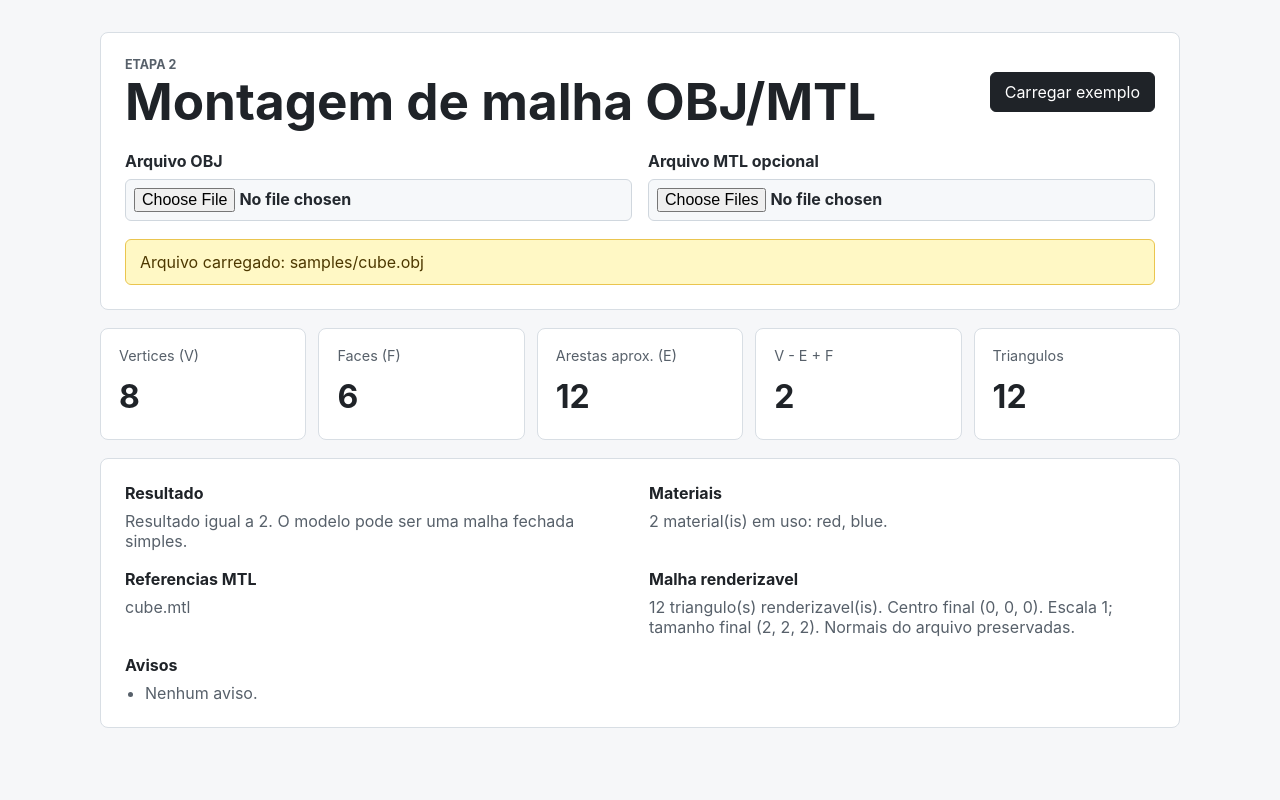
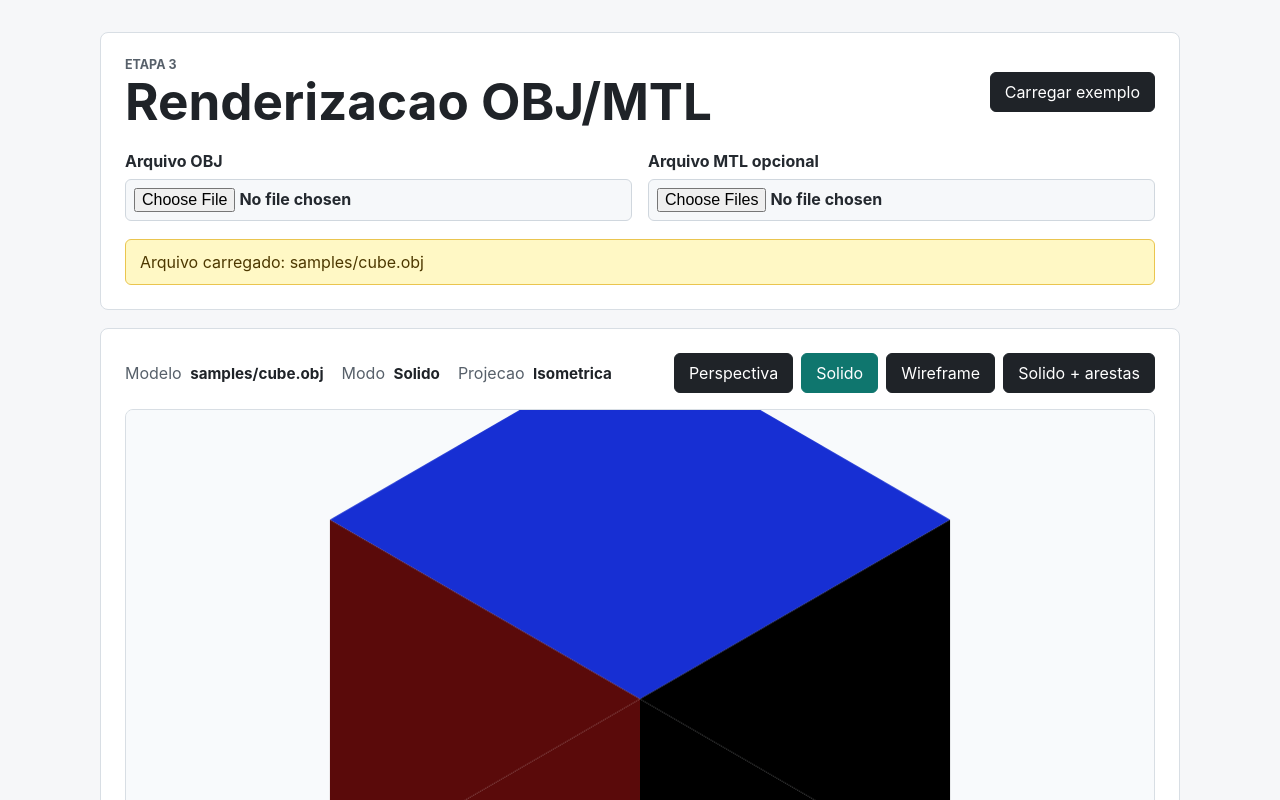
Before and after one commit to Gabeez11/Aula-08---Criar-um-Visualizador-3D-de-Poligonos, a website with bundled scripts: page index.html in a window 1280 px wide. Both pictures are taken after a click on the button "Carregar exemplo". Shown: the top 800 px of the page. Built offline with nearby package versions, Linux system fonts and the light colour scheme.

Commit message:
feat: add 3d renderer with projection and display modes

```diff
--- a/index.html
+++ b/index.html
@@ -3,7 +3,7 @@
   <head>
     <meta charset="UTF-8" />
     <meta name="viewport" content="width=device-width, initial-scale=1.0" />
-    <title>Montagem de Malha OBJ/MTL</title>
+    <title>Renderizacao OBJ/MTL</title>
     <link rel="stylesheet" href="./styles.css" />
   </head>
   <body>
@@ -11,8 +11,8 @@
       <section class="panel">
         <div class="header">
           <div>
-            <p class="eyebrow">Etapa 2</p>
-            <h1>Montagem de malha OBJ/MTL</h1>
+            <p class="eyebrow">Etapa 3</p>
+            <h1>Renderizacao OBJ/MTL</h1>
           </div>
           <button id="loadSample" type="button">Carregar exemplo</button>
         </div>
@@ -32,6 +32,40 @@
         <div id="message" class="message" role="status">
           Selecione um .obj para ver as estatisticas do modelo.
         </div>
+      </section>
+
+      <section class="viewer" aria-label="Visualizador 3D">
+        <div class="viewer-toolbar">
+          <div class="viewer-status">
+            <span>Modelo <strong id="loadedModelName">Nenhum</strong></span>
+            <span>Modo <strong id="displayModeValue">Solido</strong></span>
+            <span>Projecao <strong id="projectionValue">Isometrica</strong></span>
+          </div>
+
+          <div class="viewer-controls" aria-label="Controles de renderizacao">
+            <button id="toggleProjection" type="button">Perspectiva</button>
+            <button
+              class="is-active"
+              type="button"
+              data-display-mode="solid"
+              aria-pressed="true"
+            >
+              Solido
+            </button>
+            <button type="button" data-display-mode="wireframe" aria-pressed="false">
+              Wireframe
+            </button>
+            <button
+              type="button"
+              data-display-mode="solid-wireframe"
+              aria-pressed="false"
+            >
+              Solido + arestas
+            </button>
+          </div>
+        </div>
+
+        <canvas id="viewerCanvas" width="960" height="540"></canvas>
       </section>
 
       <section class="stats-grid" aria-label="Estatisticas do modelo">
--- a/src/main.js
+++ b/src/main.js
@@ -5,6 +5,11 @@ import {
   calculateBoundingBoxCenter,
   calculateBoundingBoxSize,
 } from "./math/boundingBox.js";
+import {
+  CanvasRenderer,
+  DISPLAY_MODES,
+  PROJECTIONS,
+} from "./rendering/renderer.js";
 import { calculateTopology } from "./utils/topology.js";
 
 const objInput = document.querySelector("#objInput");
@@ -21,10 +26,29 @@ const materialInfo = document.querySelector("#materialInfo");
 const mtllibInfo = document.querySelector("#mtllibInfo");
 const meshInfo = document.querySelector("#meshInfo");
 const warnings = document.querySelector("#warnings");
+const viewerCanvas = document.querySelector("#viewerCanvas");
+const loadedModelName = document.querySelector("#loadedModelName");
+const displayModeValue = document.querySelector("#displayModeValue");
+const projectionValue = document.querySelector("#projectionValue");
+const projectionButton = document.querySelector("#toggleProjection");
+const displayModeButtons = document.querySelectorAll("[data-display-mode]");
+
+const renderer = new CanvasRenderer(viewerCanvas);
+let currentMesh = null;
+let pendingRedraw = null;
 
 objInput.addEventListener("change", loadSelectedFiles);
 mtlInput.addEventListener("change", loadSelectedFiles);
 loadSampleButton.addEventListener("click", loadSample);
+projectionButton.addEventListener("click", toggleProjection);
+displayModeButtons.forEach((button) => {
+  button.addEventListener("click", () => setDisplayMode(button.dataset.displayMode));
+});
+document.addEventListener("keydown", handleKeyboardShortcut);
+window.addEventListener("resize", redraw);
+
+updateRendererStatus();
+redraw();
 
 async function loadSelectedFiles() {
   const objFile = objInput.files?.[0];
@@ -117,7 +141,10 @@ function renderModelSummary(model, fileName) {
   });
 
   renderWarnings(model.warnings);
+  currentMesh = mesh;
+  loadedModelName.textContent = fileName;
   message.textContent = `Arquivo carregado: ${fileName}`;
+  redraw();
 }
 
 function renderWarnings(items) {
@@ -138,6 +165,8 @@ function renderWarnings(items) {
 }
 
 function resetUI(text) {
+  currentMesh = null;
+  loadedModelName.textContent = "Nenhum";
   vertexCount.textContent = "0";
   faceCount.textContent = "0";
   edgeCount.textContent = "0";
@@ -149,6 +178,7 @@ function resetUI(text) {
   meshInfo.textContent = "Nenhuma malha montada.";
   warnings.replaceChildren();
   message.textContent = text;
+  redraw();
 }
 
 function formatMeshInfo(mesh) {
@@ -180,3 +210,90 @@ function formatNumber(value) {
 
   return value.toFixed(3).replace(/\.?0+$/, "");
 }
+
+function toggleProjection() {
+  const nextProjection =
+    renderer.projection === PROJECTIONS.ISOMETRIC
+      ? PROJECTIONS.PERSPECTIVE
+      : PROJECTIONS.ISOMETRIC;
+
+  renderer.setProjection(nextProjection);
+  updateRendererStatus();
+  redraw();
+}
+
+function setDisplayMode(displayMode) {
+  renderer.setDisplayMode(displayMode);
+  updateRendererStatus();
+  redraw();
+}
+
+function handleKeyboardShortcut(event) {
+  if (event.ctrlKey || event.metaKey || event.altKey || event.defaultPrevented) {
+    return;
+  }
+
+  const key = event.key.toLowerCase();
+
+  if (key === "p") {
+    event.preventDefault();
+    toggleProjection();
+    return;
+  }
+
+  if (key === "w") {
+    event.preventDefault();
+    setDisplayMode(DISPLAY_MODES.WIREFRAME);
+    return;
+  }
+
+  if (key === "s") {
+    event.preventDefault();
+    setDisplayMode(DISPLAY_MODES.SOLID);
+  }
+}
+
+function updateRendererStatus() {
+  displayModeValue.textContent = formatDisplayMode(renderer.displayMode);
+  projectionValue.textContent = formatProjection(renderer.projection);
+  projectionButton.textContent =
+    renderer.projection === PROJECTIONS.ISOMETRIC
+      ? "Perspectiva"
+      : "Isometrica";
+
+  displayModeButtons.forEach((button) => {
+    const isActive = button.dataset.displayMode === renderer.displayMode;
+    button.classList.toggle("is-active", isActive);
+    button.setAttribute("aria-pressed", String(isActive));
+  });
+}
+
+function redraw() {
+  if (pendingRedraw !== null) {
+    cancelAnimationFrame(pendingRedraw);
+  }
+
+  pendingRedraw = requestAnimationFrame(() => {
+    pendingRedraw = null;
+    renderer.render(currentMesh);
+  });
+}
+
+function formatDisplayMode(displayMode) {
+  const labels = {
+    [DISPLAY_MODES.SOLID]: "Solido",
+    [DISPLAY_MODES.WIREFRAME]: "Wireframe",
+    [DISPLAY_MODES.SOLID_WIREFRAME]: "Solido + wireframe",
+  };
+
+  return labels[displayMode] ?? displayMode;
+}
+
+function formatProjection(projection) {
+  const labels = {
+    [PROJECTIONS.ISOMETRIC]: "Isometrica",
+    [PROJECTIONS.PERSPECTIVE]: "Perspectiva",
+  };
+
+  return labels[projection] ?? projection;
+}
--- /dev/null
+++ b/src/rendering/renderer.js
@@ -0,0 +1,350 @@
+import {
+  crossProduct,
+  normalizeVector,
+  subtractVectors,
+  vectorLength,
+} from "../math/vector3.js";
+
+export const PROJECTIONS = Object.freeze({
+  ISOMETRIC: "isometric",
+  PERSPECTIVE: "perspective",
+});
+
+export const DISPLAY_MODES = Object.freeze({
+  SOLID: "solid",
+  WIREFRAME: "wireframe",
+  SOLID_WIREFRAME: "solid-wireframe",
+});
+
+const DEFAULT_MATERIAL_COLOR = [0.62, 0.68, 0.76];
+const BACKGROUND_COLOR = "#f8fafc";
+const WIREFRAME_COLOR = "rgba(20, 24, 31, 0.82)";
+const SOLID_WIREFRAME_COLOR = "rgba(8, 13, 23, 0.58)";
+const LIGHT_DIRECTION = normalizeVector({ x: -0.35, y: 0.72, z: 0.9 });
+const ISOMETRIC_Y_ROTATION = -Math.PI / 4;
+const ISOMETRIC_X_ROTATION = Math.atan(1 / Math.sqrt(2));
+const PERSPECTIVE_CAMERA_DISTANCE = 4;
+const PERSPECTIVE_FOCAL_LENGTH = 4;
+const FRONT_FACE_EPSILON = 1e-6;
+
+export class CanvasRenderer {
+  constructor(canvas) {
+    this.canvas = canvas;
+    this.context = canvas.getContext("2d");
+    this.projection = PROJECTIONS.ISOMETRIC;
+    this.displayMode = DISPLAY_MODES.SOLID;
+  }
+
+  setProjection(projection) {
+    if (!Object.values(PROJECTIONS).includes(projection)) {
+      throw new Error(`Projecao desconhecida: ${projection}`);
+    }
+
+    this.projection = projection;
+  }
+
+  setDisplayMode(displayMode) {
+    if (!Object.values(DISPLAY_MODES).includes(displayMode)) {
+      throw new Error(`Modo de renderizacao desconhecido: ${displayMode}`);
+    }
+
+    this.displayMode = displayMode;
+  }
+
+  render(mesh) {
+    const { width, height } = resizeCanvasToDisplaySize(this.canvas, this.context);
+
+    this.context.fillStyle = BACKGROUND_COLOR;
+    this.context.fillRect(0, 0, width, height);
+
+    if (!mesh || mesh.triangleCount === 0) {
+      drawEmptyState(this.context, width, height);
+      return;
+    }
+
+    const edgeVisibility = createSourceFaceEdgeVisibility(mesh);
+    const triangles = mesh.triangles
+      .map((triangle) =>
+        createRenderableTriangle({
+          triangle,
+          width,
+          height,
+          projection: this.projection,
+          edgeVisibility,
+        }),
+      )
+      .filter(Boolean)
+      .sort((first, second) => first.depth - second.depth);
+
+    if (
+      this.displayMode === DISPLAY_MODES.SOLID ||
+      this.displayMode === DISPLAY_MODES.SOLID_WIREFRAME
+    ) {
+      triangles.forEach((triangle) => drawSolidTriangle(this.context, triangle));
+    }
+
+    if (
+      this.displayMode === DISPLAY_MODES.WIREFRAME ||
+      this.displayMode === DISPLAY_MODES.SOLID_WIREFRAME
+    ) {
+      const color =
+        this.displayMode === DISPLAY_MODES.SOLID_WIREFRAME
+          ? SOLID_WIREFRAME_COLOR
+          : WIREFRAME_COLOR;
+
+      triangles.forEach((triangle) =>
+        drawTriangleEdges(this.context, triangle, color),
+      );
+    }
+  }
+}
+
+export function transformToCameraSpace(position) {
+  return rotateX(rotateY(position, ISOMETRIC_Y_ROTATION), ISOMETRIC_X_ROTATION);
+}
+
+export function projectCameraPoint(position, projection) {
+  if (projection === PROJECTIONS.PERSPECTIVE) {
+    const distanceFromCamera = Math.max(
+      0.1,
+      PERSPECTIVE_CAMERA_DISTANCE - position.z,
+    );
+    const perspectiveScale = PERSPECTIVE_FOCAL_LENGTH / distanceFromCamera;
+
+    return {
+      x: position.x * perspectiveScale,
+      y: position.y * perspectiveScale,
+      z: position.z,
+    };
+  }
+
+  return {
+    x: position.x,
+    y: position.y,
+    z: position.z,
+  };
+}
+
+export function isFrontFacing(normal) {
+  return normal.z > FRONT_FACE_EPSILON;
+}
+
+export function shadeMaterialColor(material, intensity) {
+  const kd = Array.isArray(material?.kd) ? material.kd : DEFAULT_MATERIAL_COLOR;
+  const shaded = kd.map((component) =>
+    Math.round(clamp01(component) * clamp01(intensity) * 255),
+  );
+
+  return `rgb(${shaded[0]}, ${shaded[1]}, ${shaded[2]})`;
+}
+
+function createRenderableTriangle({ triangle, width, height, projection, edgeVisibility }) {
+  const cameraPositions = triangle.vertices.map((vertex) =>
+    transformToCameraSpace(vertex.position),
+  );
+  const faceNormal = resolveFaceNormal(triangle, cameraPositions);
+
+  if (!isFrontFacing(faceNormal)) {
+    return null;
+  }
+
+  const intensity = Math.max(0, dotProduct(faceNormal, LIGHT_DIRECTION));
+  const points = cameraPositions
+    .map((position) => projectCameraPoint(position, projection))
+    .map((position) => toScreenPoint(position, width, height));
+
+  return {
+    points,
+    edgeMask: getTriangleEdgeMask(triangle, edgeVisibility),
+    depth:
+      cameraPositions.reduce((sum, position) => sum + position.z, 0) /
+      cameraPositions.length,
+    color: shadeMaterialColor(triangle.material, intensity),
+  };
+}
+
+function resolveFaceNormal(triangle, cameraPositions) {
+  const geometricNormal = calculateFaceNormal(cameraPositions);
+  const sourceNormal = calculateAverageSourceNormal(triangle);
+
+  if (sourceNormal && dotProduct(geometricNormal, sourceNormal) < 0) {
+    return sourceNormal;
+  }
+
+  return geometricNormal;
+}
+
+function calculateFaceNormal(cameraPositions) {
+  const firstEdge = subtractVectors(cameraPositions[1], cameraPositions[0]);
+  const secondEdge = subtractVectors(cameraPositions[2], cameraPositions[0]);
+
+  return normalizeVector(crossProduct(firstEdge, secondEdge));
+}
+
+function calculateAverageSourceNormal(triangle) {
+  if (triangle.vertices.some((vertex) => vertex.normalGenerated || !vertex.normal)) {
+    return null;
+  }
+
+  const summedNormal = triangle.vertices.reduce(
+    (sum, vertex) => {
+      const cameraNormal = transformToCameraSpace(vertex.normal);
+
+      return {
+        x: sum.x + cameraNormal.x,
+        y: sum.y + cameraNormal.y,
+        z: sum.z + cameraNormal.z,
+      };
+    },
+    { x: 0, y: 0, z: 0 },
+  );
+
+  if (vectorLength(summedNormal) === 0) {
+    return null;
+  }
+
+  return normalizeVector(summedNormal);
+}
+
+function createSourceFaceEdgeVisibility(mesh) {
+  const edgeCounts = new Map();
+
+  mesh.triangles.forEach((triangle) => {
+    getTriangleEdgeKeys(triangle).forEach((edgeKey) => {
+      if (!edgeKey) {
+        return;
+      }
+
+      edgeCounts.set(edgeKey, (edgeCounts.get(edgeKey) ?? 0) + 1);
+    });
+  });
+
+  return edgeCounts;
+}
+
+function getTriangleEdgeMask(triangle, edgeVisibility) {
+  return getTriangleEdgeKeys(triangle).map((edgeKey) => {
+    if (!edgeKey) {
+      return true;
+    }
+
+    return edgeVisibility.get(edgeKey) === 1;
+  });
+}
+
+function getTriangleEdgeKeys(triangle) {
+  if (
+    triangle.sourceFaceIndex === null ||
+    triangle.sourceVertexIndices.length !== 3
+  ) {
+    return [null, null, null];
+  }
+
+  return [0, 1, 2].map((index) => {
+    const first = triangle.sourceVertexIndices[index];
+    const second = triangle.sourceVertexIndices[(index + 1) % 3];
+    const low = Math.min(first, second);
+    const high = Math.max(first, second);
+
+    return `${triangle.sourceFaceIndex}:${low}:${high}`;
+  });
+}
+
+function toScreenPoint(position, width, height) {
+  const scale = Math.min(width, height) * 0.38;
+
+  return {
+    x: width / 2 + position.x * scale,
+    y: height / 2 - position.y * scale,
+  };
+}
+
+function drawSolidTriangle(context, triangle) {
+  drawTrianglePath(context, triangle.points);
+  context.fillStyle = triangle.color;
+  context.fill();
+}
+
+function drawTriangleEdges(context, triangle, color) {
+  context.beginPath();
+
+  triangle.edgeMask.forEach((visible, index) => {
+    if (!visible) {
+      return;
+    }
+
+    const point = triangle.points[index];
+    const nextPoint = triangle.points[(index + 1) % triangle.points.length];
+
+    context.moveTo(point.x, point.y);
+    context.lineTo(nextPoint.x, nextPoint.y);
+  });
+
+  context.strokeStyle = color;
+  context.lineWidth = 1.2;
+  context.lineJoin = "round";
+  context.stroke();
+}
+
+function drawTrianglePath(context, points) {
+  context.beginPath();
+  context.moveTo(points[0].x, points[0].y);
+  context.lineTo(points[1].x, points[1].y);
+  context.lineTo(points[2].x, points[2].y);
+  context.closePath();
+}
+
+function drawEmptyState(context, width, height) {
+  context.fillStyle = "#6b7280";
+  context.font = "15px system-ui, sans-serif";
+  context.textAlign = "center";
+  context.textBaseline = "middle";
+  context.fillText("Nenhum modelo carregado", width / 2, height / 2);
+}
+
+function resizeCanvasToDisplaySize(canvas, context) {
+  const pixelRatio = window.devicePixelRatio || 1;
+  const width = canvas.clientWidth || canvas.width;
+  const height = canvas.clientHeight || canvas.height;
+  const nextWidth = Math.floor(width * pixelRatio);
+  const nextHeight = Math.floor(height * pixelRatio);
+
+  if (canvas.width !== nextWidth || canvas.height !== nextHeight) {
+    canvas.width = nextWidth;
+    canvas.height = nextHeight;
+  }
+
+  context.setTransform(pixelRatio, 0, 0, pixelRatio, 0, 0);
+
+  return { width, height };
+}
+
+function rotateX(vector, angle) {
+  const cosine = Math.cos(angle);
+  const sine = Math.sin(angle);
+
+  return {
+    x: vector.x,
+    y: vector.y * cosine - vector.z * sine,
+    z: vector.y * sine + vector.z * cosine,
+  };
+}
+
+function rotateY(vector, angle) {
+  const cosine = Math.cos(angle);
+  const sine = Math.sin(angle);
+
+  return {
+    x: vector.x * cosine + vector.z * sine,
+    y: vector.y,
+    z: -vector.x * sine + vector.z * cosine,
+  };
+}
+
+function dotProduct(first, second) {
+  return first.x * second.x + first.y * second.y + first.z * second.z;
+}
+
+function clamp01(value) {
+  return Math.min(1, Math.max(0, value));
+}
--- a/styles.css
+++ b/styles.css
@@ -33,12 +33,18 @@ button:hover {
   background: #343942;
 }
 
+button.is-active {
+  background: #0f766e;
+  border-color: #0f766e;
+}
+
 .app {
   width: min(1080px, calc(100% - 32px));
   margin: 32px auto;
 }
 
 .panel,
+.viewer,
 .details {
   background: #ffffff;
   border: 1px solid #d8dee4;
@@ -110,6 +116,49 @@ input[type="file"] {
   padding: 12px 14px;
 }
 
+.viewer {
+  display: grid;
+  gap: 16px;
+  margin-top: 18px;
+}
+
+.viewer-toolbar {
+  align-items: center;
+  display: flex;
+  gap: 16px;
+  justify-content: space-between;
+}
+
+.viewer-status {
+  color: #57606a;
+  display: flex;
+  flex-wrap: wrap;
+  gap: 10px 18px;
+}
+
+.viewer-status strong {
+  color: #1f2328;
+  font-size: 0.95rem;
+  font-weight: 750;
+  margin-left: 4px;
+}
+
+.viewer-controls {
+  display: flex;
+  flex-wrap: wrap;
+  gap: 8px;
+  justify-content: flex-end;
+}
+
+#viewerCanvas {
+  aspect-ratio: 16 / 9;
+  background: #f8fafc;
+  border: 1px solid #d8dee4;
+  border-radius: 8px;
+  display: block;
+  width: 100%;
+}
+
 .stats-grid {
   display: grid;
   gap: 12px;
@@ -162,6 +211,7 @@ input[type="file"] {
 
   .header,
   .loader,
+  .viewer-toolbar,
   .stats-grid,
   .details {
     grid-template-columns: 1fr;
@@ -171,4 +221,17 @@ input[type="file"] {
     align-items: stretch;
     display: grid;
   }
+
+  .viewer-toolbar {
+    align-items: stretch;
+    display: grid;
+  }
+
+  .viewer-controls {
+    justify-content: stretch;
+  }
+
+  .viewer-controls button {
+    flex: 1 1 140px;
+  }
 }
```
Also changed, not shown: test/renderer.test.js (added, +35 -0 lines), test/runner.js (+1 -0 lines), README.md.
